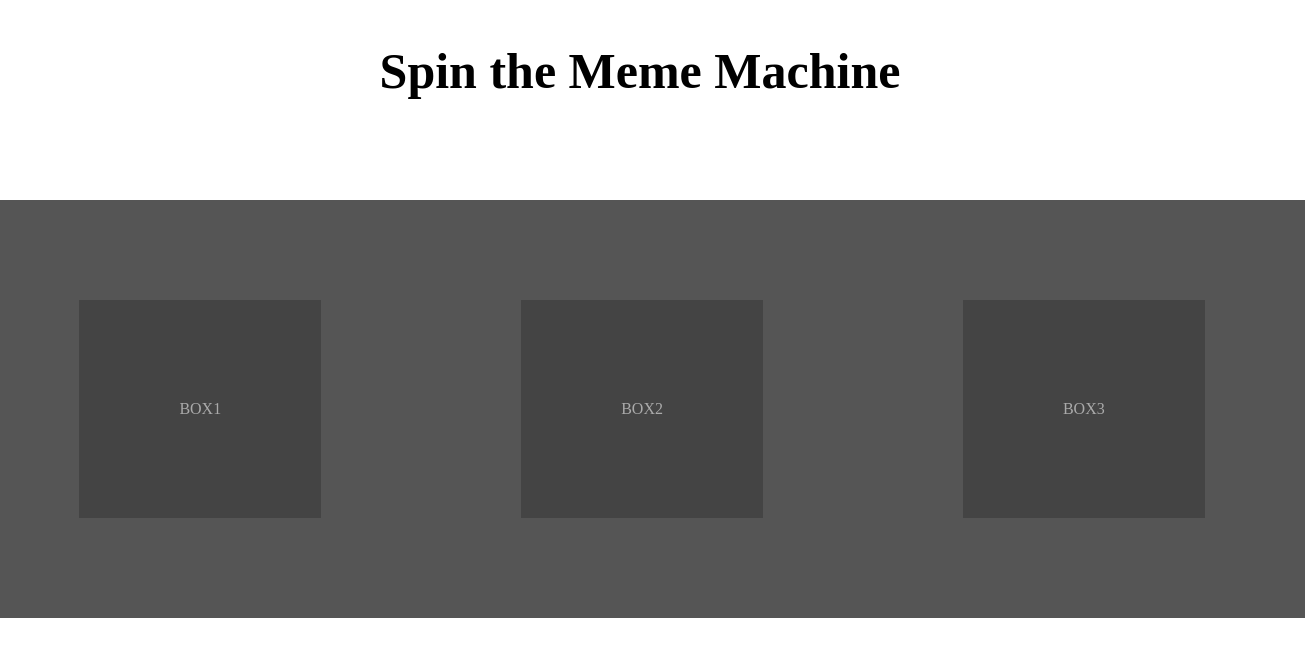
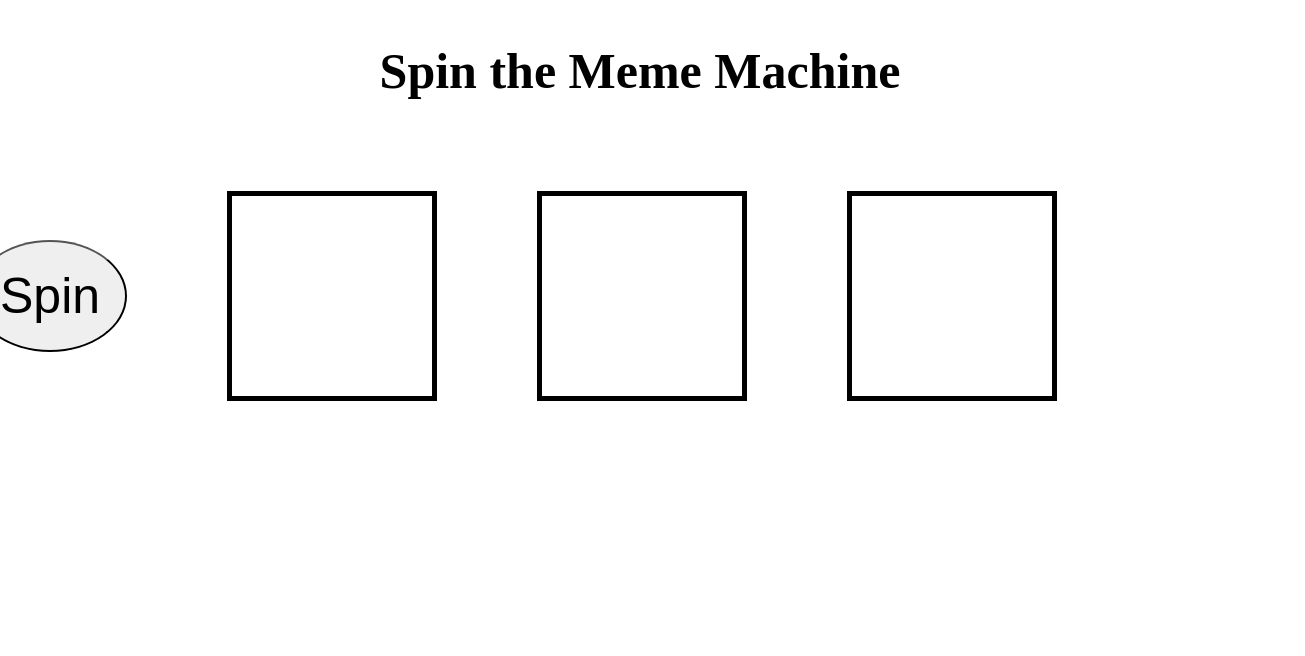
Before and after one commit to jlull7774/Project-1, a plain HTML site: page index.html in a window 1280 px wide. Shown: the whole page, 1305 px wide, since content can reach past the window. Drawn offline with Linux system fonts and the light colour scheme.

Commit message:
fixed home screen

```diff
--- a/index.html
+++ b/index.html
@@ -9,17 +9,19 @@
     <script src="app.js" async defer></script>
   </head>
   <body>
-    <div id="wrapper">
-      <h1>Welcome to the Meme Machine</h1>
-      <button class="new-game">New Game</button>
-      <h2 class="spin-the-meme-machine">Spin the Meme Machine</h2>
-      <div class="machine-container">
+    <h1>Welcome to the Meme Machine</h1>
+
+    <h2 class="spin-the-meme-machine">Spin the Meme Machine</h2>
+    <div class="machine-container">
+
+      <div class="spin-container">
         <button id="spin">Spin</button>
-        <div class="spin-container"></div>
-        <div class="box" id="box2">BOX1</div>
-        <div class="box" id="box2">BOX2</div>
-        <div class="box" id="box3">BOX3</div>
+        <div class="box" id="box2"></div>
+        <div class="box" id="box2"></div>
+        <div class="box" id="box3"></div>
       </div>
     </div>
+
+    <div class="jackpot">Jackpot!</div>
   </body>
 </html>
--- a/style.css
+++ b/style.css
@@ -1,40 +1,34 @@
-
+body {
+  text-align: center;
+}
 h1 {
-  margin-top: 50px;
+  font-size: 50px;
   display: none;
 }
-.new-game {
-  margin-top: 10%;
-  font-size: 25px;
-  display: none;
+h2 {
+  font-size: 50px;
 }
-.spin-the-meme-machine {
-  font-size: 50px;
+.spin-container {
   display: flex;
-  justify-content: center;
-}
-.machine-container {
-  display: flex;
+  flex-direction: row;
   justify-content: center;
   align-items: center;
-  margin-top: 100px;
-  margin-right: 300px;
+  padding: 50px;
+  margin-right: 200px;
+}
+#spin {
+  margin-right: 50px;
+  border-radius: 50%;
+  font-size: 50px;
+  padding: 25px;
 }
 .box {
-  background: #444;
-  border: 100px solid #555;
-  color: #aaa;
-  justify-content: center;
-  align-items: center;
-  display: flex;
+  font-size: 50px;
   padding: 100px;
-
-
+  border: 5px solid black;
+  margin-left: 50px;
+  margin-right: 50px;
 }
-#spin {
-    padding: 50px;
-    border-radius: 50%;
-    font-size: 50px;
-    margin-right: 50px;
-    margin-left: 50px;
+.jackpot {
+    display: none;
 }
```
